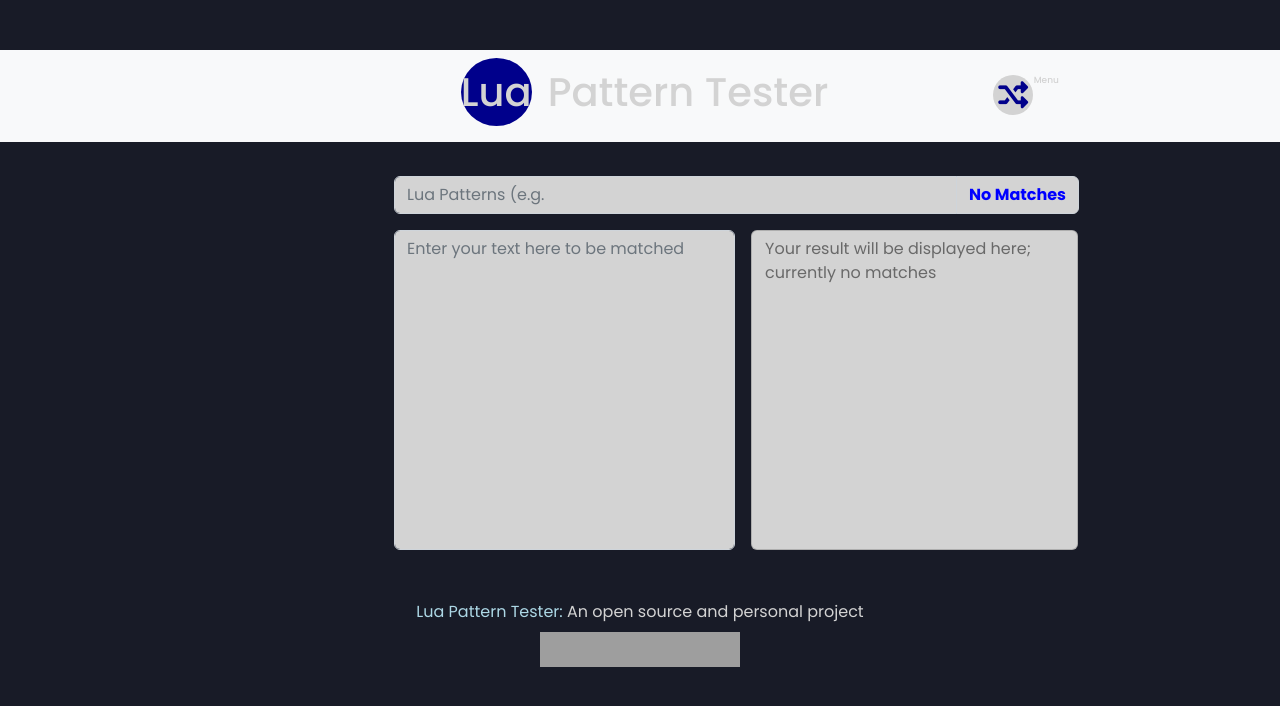
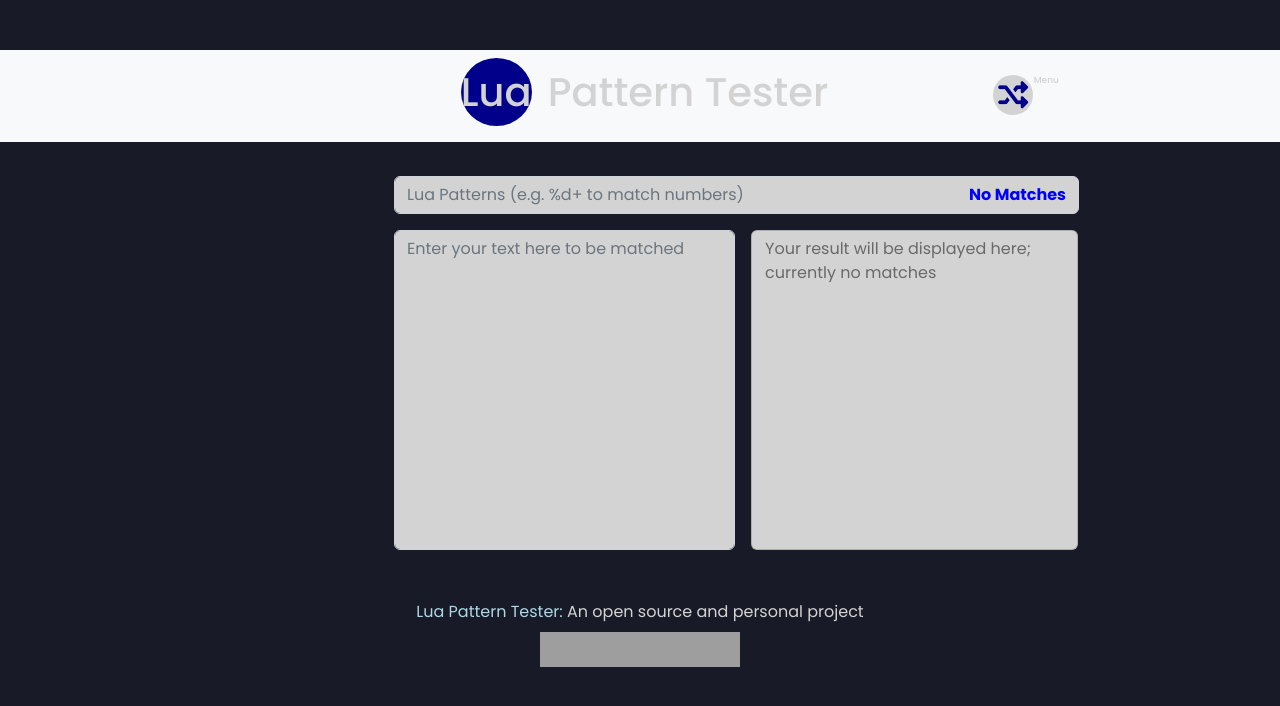
Before and after one commit to iamreiyn/lua-pattern-tester, a React (Create React App) app: page / in a window 1280 px wide. Shown: the top 706 px of the page. Built offline with nearby package versions, Linux system fonts and the light colour scheme; grey boxes are pictures that could not be loaded.

Commit message:
typo fix

```diff
--- a/src/components/Main.jsx
+++ b/src/components/Main.jsx
@@ -40,8 +40,8 @@ function Main() {
           id="patterns"
           type="text"
           className="form-control"
-          placeholder="Lua Patterns (e.g. "
-          aria-label="Lua Patterns (e.g "
+          placeholder="Lua Patterns (e.g. %d+ to match numbers)"
+          aria-label="Lua Patterns (e.g. %d+ to match numbers)"
           aria-describedby="basic-addon2"
         />
         <div className="input-group-append">
```
